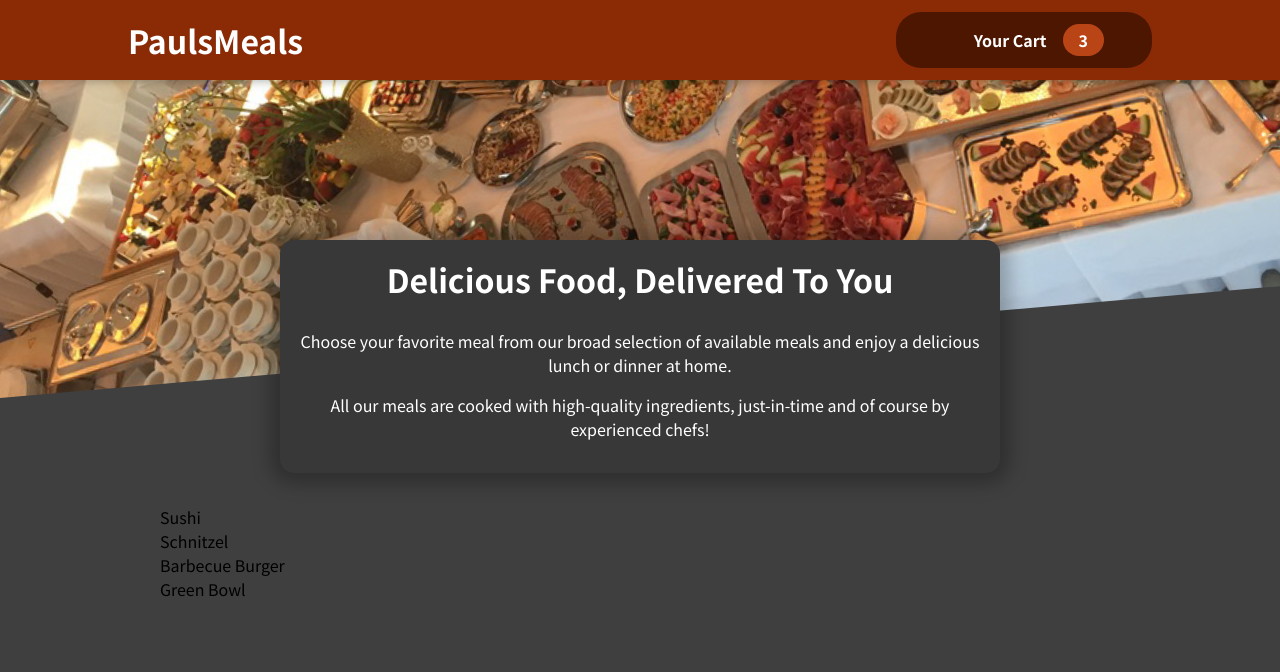
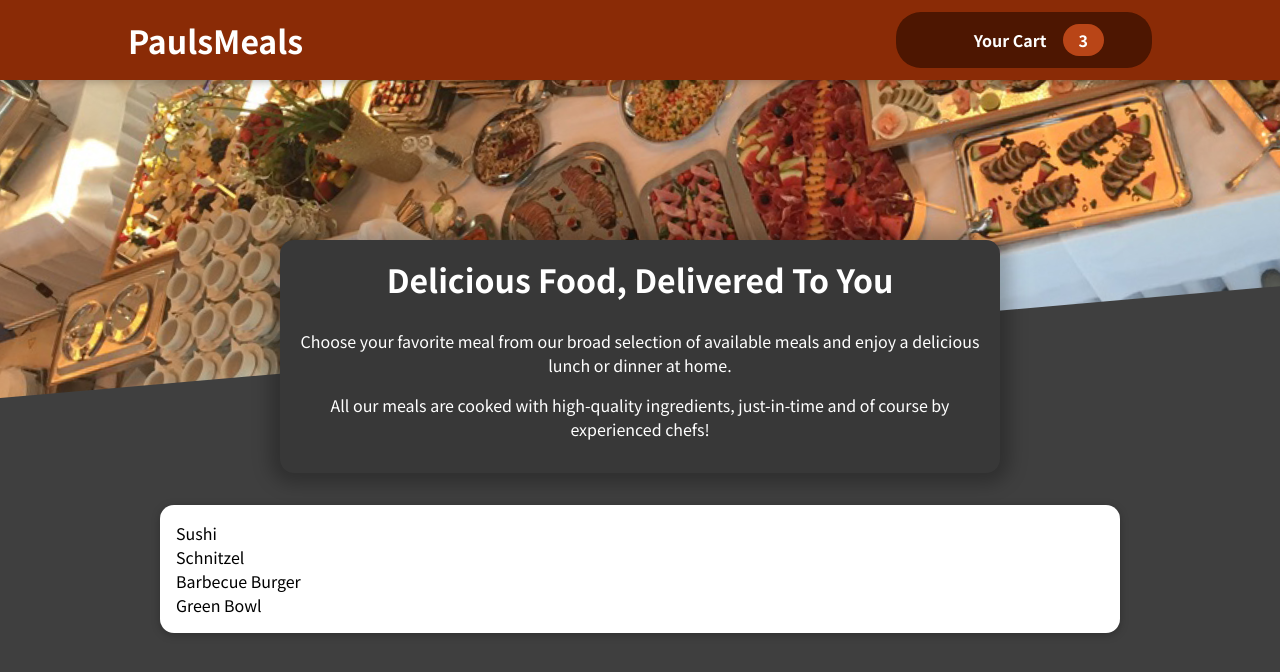
Before and after one commit to lkmSasanga/pauls-meals-react, a React (Create React App) app: page / in a window 1280 px wide. Shown: the top 672 px of the page. Built offline with nearby package versions, Linux system fonts and the light colour scheme.

Commit message:
card added

```diff
--- a/src/components/Meals/AvailableMeals.js
+++ b/src/components/Meals/AvailableMeals.js
@@ -1,3 +1,4 @@
+import Card from "../UI/Card";
 import classes from './AvailableMeals.module.css';
 
 const DUMMY_MEALS = [
@@ -32,9 +33,9 @@
 
     return(
         <section className={classes.meals}>
-            <ul>
-                {mealsList}
-            </ul>
+            <Card>
+                <ul>{mealsList}</ul>
+            </Card>
         </section>
 
     );
--- /dev/null
+++ b/src/components/UI/Card.js
@@ -0,0 +1,11 @@
+import classes from './Card.module.css';
+
+const Card = props => {
+    return (
+      <div className={classes.card}>
+          {props.children}
+      </div>
+    );
+};
+
+export default Card;
--- /dev/null
+++ b/src/components/UI/Card.module.css
@@ -0,0 +1,7 @@
+
+.card {
+    padding: 1rem;
+    box-shadow: 0 2px 8px rgba(0, 0, 0, 0.25);
+    border-radius: 14px;
+    background-color: white;
+}
```
Also changed, not shown: 1 other file (tests, documents, lock files or other folders).
